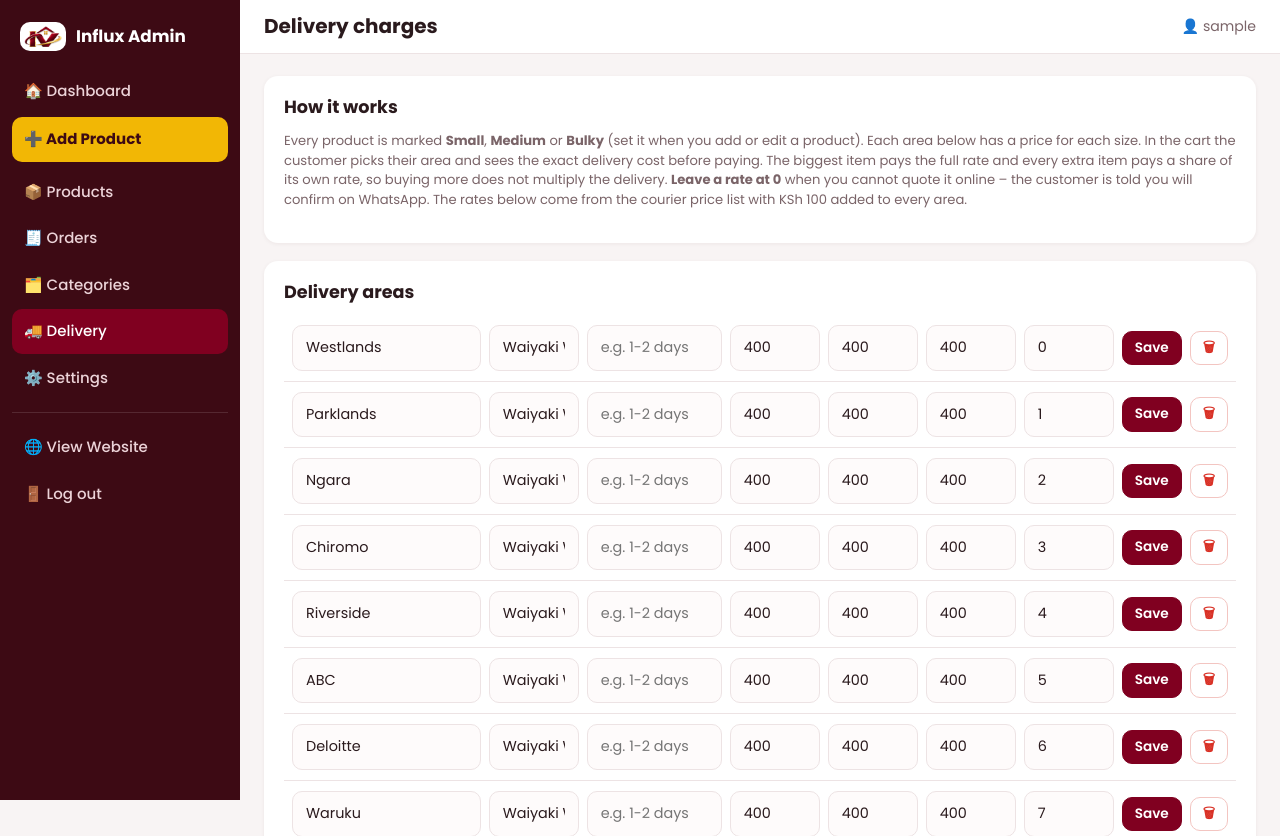
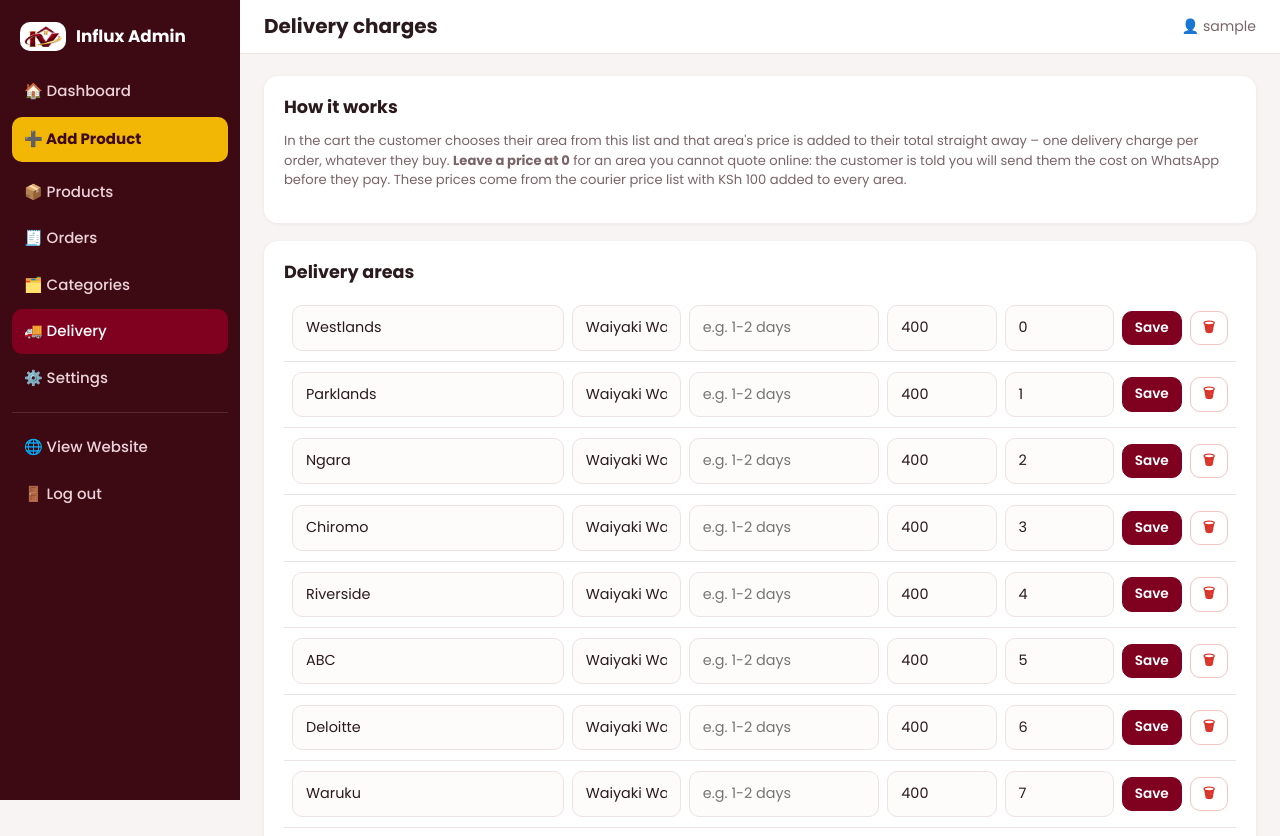
Before and after one commit to AUSTIN-OMONDI/infulx-ventures, a Flask app: page /admin/delivery in a window 1280 px wide. Shown: the top 836 px of the page. Run offline with Flask 3, Linux system fonts and the light colour scheme; the visitor is signed in with stand-in values (Sample User, id 1); data comes from the database, SQL or seed files in the repository; tables that the repository leaves empty hold one stand-in row (values such as "Sample post").

Commit message:
One delivery charge per order: the price of the area chosen
Removes the size classes and the extra-item percentage. Delivery is now
simply the catalogue price of the area picked in the cart, and 0 means the
seller quotes the customer.

Co-Authored-By: Claude Opus 5 <noreply@anthropic.com>

```diff
--- a/app.py
+++ b/app.py
@@ -97,10 +97,9 @@ CREATE TABLE IF NOT EXISTS admins (
 CREATE TABLE IF NOT EXISTS delivery_zones (
     id INTEGER PRIMARY KEY AUTOINCREMENT,
     name TEXT NOT NULL,
+    road TEXT DEFAULT '',
     note TEXT DEFAULT '',
-    small INTEGER DEFAULT 0,
-    medium INTEGER DEFAULT 0,
-    bulky INTEGER DEFAULT 0,
+    price INTEGER DEFAULT 0,
     sort INTEGER DEFAULT 0
 );
 """
@@ -109,14 +108,9 @@ CREATE TABLE IF NOT EXISTS delivery_zones (
 MIGRATIONS = {
     "products": [("size_class", "TEXT DEFAULT 'medium'")],
     "orders": [("delivery_zone", "TEXT DEFAULT ''"), ("delivery_fee", "INTEGER DEFAULT 0")],
-    "delivery_zones": [("road", "TEXT DEFAULT ''")],
+    "delivery_zones": [("road", "TEXT DEFAULT ''"), ("price", "INTEGER DEFAULT 0")],
 }
 
-SIZE_CLASSES = [
-    ("small", "Small", "Hot combs, straighteners, blow dryers"),
-    ("medium", "Medium", "Fryers, heaters, racks"),
-    ("bulky", "Bulky", "Washing machines, fridges, cookers"),
-]
 
 # Delivery price list (courier rates with KSh 100 handling already added).
 # A rate of 0 means we cannot quote it online - the customer is told we confirm on WhatsApp.
@@ -199,7 +193,6 @@ DEFAULT_SETTINGS = {
     "email": "",
     "location": "Nairobi, Kenya",
     "delivery_note": "Countrywide delivery available. Wholesale prices for bulk orders.",
-    "extra_item_percent": "50",
     "delivery_quote_note": "We will send you the delivery cost on WhatsApp before you pay. "
                            "Delivery is to your nearest courier office or bus stage.",
 }
@@ -330,8 +323,8 @@ def load_zones(db):
     """Replace all delivery areas with the price list in DEFAULT_ZONES."""
     db.execute("DELETE FROM delivery_zones")
     for sort, (road, name, price) in enumerate(DEFAULT_ZONES):
-        db.execute("""INSERT INTO delivery_zones(road, name, note, small, medium, bulky, sort)
-                      VALUES (?,?,'',?,?,?,?)""", (road, name, price, price, price, sort))
+        db.execute("INSERT INTO delivery_zones(road, name, note, price, sort) VALUES (?,?,'',?,?)",
+                   (road, name, price, sort))
 
 
 def get_zones():
@@ -345,25 +338,16 @@ def zones_by_road():
     return grouped
 
 
-def delivery_quote(zone, items):
-    """Delivery cost for one order.
+def delivery_quote(zone, items=None):
+    """Delivery cost for one order: the price of the area the customer picked.
 
-    items: list of (size_class, qty). The biggest item pays the full rate and every other
-    item pays a share of its own rate (extra_item_percent, 50% by default), so buying more
-    never multiplies the delivery cost. A zone rate of 0 means we cannot quote it online.
+    A zone price of 0 means the area is not in the price list, so the seller quotes it.
     """
-    if not zone or not items:
-        return {"fee": 0, "quote": False, "zone": zone["name"] if zone else ""}
-    rates = []
-    for size, qty in items:
-        rate = zone[size if size in ("small", "medium", "bulky") else "medium"]
-        if not rate:
-            return {"fee": 0, "quote": True, "zone": zone["name"]}
-        rates += [rate] * max(1, int(qty))
-    rates.sort(reverse=True)
-    pct = to_int(get_settings().get("extra_item_percent"), 50)
-    fee = rates[0] + sum(round(r * pct / 100) for r in rates[1:])
-    return {"fee": int(fee), "quote": False, "zone": zone["name"]}
+    if not zone:
+        return {"fee": 0, "quote": False, "zone": ""}
+    if not zone["price"]:
+        return {"fee": 0, "quote": True, "zone": zone["name"]}
+    return {"fee": int(zone["price"]), "quote": False, "zone": zone["name"]}
 
 
 def get_categories(nonempty=False):
@@ -433,7 +417,6 @@ def inject_globals():
         "asset_v": asset_v,
         "zones": get_zones(),
         "zones_by_road": zones_by_road(),
-        "size_labels": {k: label for k, label, _ in SIZE_CLASSES},
     }
 
 
@@ -478,11 +461,9 @@ def product(slug):
     images = get_db().execute("SELECT * FROM product_images WHERE product_id = ? ORDER BY sort, id",
                               (p["id"],)).fetchall()
     related = product_query("p.category_id = ? AND p.id != ?", (p["category_id"], p["id"]), limit=4)
-    zones = get_zones()
-    size = p["size_class"] or "medium"
-    rates = [z[size] for z in zones if z[size]]
+    rates = [z["price"] for z in get_zones() if z["price"]]
     return render_template("product.html", p=p, images=images, related=related,
-                           from_fee=min(rates) if rates else 0, any_quote=any(not z[size] for z in zones))
+                           from_fee=min(rates) if rates else 0)
 
 
 @app.route("/cart")
@@ -500,7 +481,6 @@ def api_products():
     return jsonify([{
         "id": r["id"], "name": r["name"], "price": r["price"], "in_stock": bool(r["in_stock"]),
         "image": img_url(r["image"]), "url": url_for("product", slug=r["slug"]),
-        "size": r["size_class"] or "medium",
     } for r in rows])
 
 
@@ -508,10 +488,9 @@ def api_products():
 def api_delivery():
     """Zone rates, so the cart can show the delivery cost before the order is placed."""
     return jsonify({
-        "extra_item_percent": to_int(get_settings().get("extra_item_percent"), 50),
         "quote_note": get_settings().get("delivery_quote_note", ""),
-        "zones": [{"id": z["id"], "name": z["name"], "note": z["note"],
-                   "small": z["small"], "medium": z["medium"], "bulky": z["bulky"]} for z in get_zones()],
+        "zones": [{"id": z["id"], "name": z["name"], "note": z["note"], "price": z["price"]}
+                  for z in get_zones()],
     })
 
 
@@ -532,7 +511,7 @@ def checkout():
     db = get_db()
     marks = ",".join("?" * len(items))
     products = db.execute(
-        f"SELECT id, name, price, size_class FROM products WHERE id IN ({marks}) AND in_stock = 1",
+        f"SELECT id, name, price FROM products WHERE id IN ({marks}) AND in_stock = 1",
         list(items)).fetchall()
     if not products:
         flash("The items in your cart are no longer available.", "error")
@@ -541,7 +520,7 @@ def checkout():
 
     # delivery is worked out here, never taken from the browser
     zone = db.execute("SELECT * FROM delivery_zones WHERE id = ?", (to_int(f.get("zone_id")),)).fetchone()
-    quote = delivery_quote(zone, [(p["size_class"] or "medium", items[p["id"]]) for p in products])
+    quote = delivery_quote(zone)
     total = goods + quote["fee"]
 
     code = "INF" + datetime.now().strftime("%y%m%d") + secrets.token_hex(2).upper()
@@ -666,17 +645,16 @@ def admin_product_form(pid=None):
             flash("Product name and a price above 0 are required.", "error")
         else:
             old_price = to_int(f.get("old_price")) or None
-            size = f.get("size_class") if f.get("size_class") in dict((k, 1) for k, _, _ in SIZE_CLASSES) else "medium"
             data = (name, to_int(f.get("category_id")) or None, price, old_price,
                     f.get("description", "").strip(), 1 if f.get("in_stock") else 0,
-                    1 if f.get("featured") else 0, size)
+                    1 if f.get("featured") else 0)
             if p:
                 db.execute("""UPDATE products SET name=?, category_id=?, price=?, old_price=?, description=?,
-                              in_stock=?, featured=?, size_class=?, slug=? WHERE id=?""",
+                              in_stock=?, featured=?, slug=? WHERE id=?""",
                            data + (unique_slug("products", name, pid), pid))
             else:
                 cur = db.execute("""INSERT INTO products(name, category_id, price, old_price, description,
-                                    in_stock, featured, size_class, slug) VALUES (?,?,?,?,?,?,?,?,?)""",
+                                    in_stock, featured, slug) VALUES (?,?,?,?,?,?,?,?)""",
                                  data + (unique_slug("products", name),))
                 pid = cur.lastrowid
             start = db.execute("SELECT COALESCE(MAX(sort), -1) + 1 FROM product_images WHERE product_id = ?",
@@ -700,7 +678,7 @@ def admin_product_form(pid=None):
             return redirect(url_for("admin_product_form", pid=pid))
     images = db.execute("SELECT * FROM product_images WHERE product_id = ? ORDER BY sort, id",
                         (pid,)).fetchall() if pid else []
-    return render_template("admin/product_form.html", p=p, images=images, sizes=SIZE_CLASSES,
+    return render_template("admin/product_form.html", p=p, images=images,
                            categories=get_categories(), form=request.form)
 
 
@@ -798,29 +776,25 @@ def admin_delivery():
         if f.get("form") == "zone":
             name = f.get("name", "").strip()
             zid = to_int(f.get("id"))
-            rates = (f.get("road", "").strip()[:60], f.get("note", "").strip()[:120], to_int(f.get("small")),
-                     to_int(f.get("medium")), to_int(f.get("bulky")), to_int(f.get("sort")))
+            rates = (f.get("road", "").strip()[:60], f.get("note", "").strip()[:120],
+                     to_int(f.get("price")), to_int(f.get("sort")))
             if not name:
                 flash("Area name is required.", "error")
             elif zid:
-                db.execute("""UPDATE delivery_zones SET name=?, road=?, note=?, small=?, medium=?, bulky=?,
-                              sort=? WHERE id=?""", (name,) + rates + (zid,))
+                db.execute("UPDATE delivery_zones SET name=?, road=?, note=?, price=?, sort=? WHERE id=?",
+                           (name,) + rates + (zid,))
                 flash("Delivery area updated.", "success")
             else:
-                db.execute("""INSERT INTO delivery_zones(name, road, note, small, medium, bulky, sort)
-                              VALUES (?,?,?,?,?,?,?)""", (name,) + rates)
+                db.execute("INSERT INTO delivery_zones(name, road, note, price, sort) VALUES (?,?,?,?,?)",
+                           (name,) + rates)
                 flash("Delivery area added.", "success")
         else:
-            db.execute("INSERT OR REPLACE INTO settings(key, value) VALUES ('extra_item_percent', ?)",
-                       (str(max(0, min(to_int(f.get("extra_item_percent"), 50), 100))),))
             db.execute("INSERT OR REPLACE INTO settings(key, value) VALUES ('delivery_quote_note', ?)",
                        (f.get("delivery_quote_note", "").strip()[:300],))
             flash("Delivery settings saved.", "success")
         db.commit()
         return redirect(url_for("admin_delivery"))
-    example = db.execute("SELECT name, price, size_class FROM products ORDER BY price DESC LIMIT 1").fetchone()
-    return render_template("admin/delivery.html", zones=get_zones(), grouped=zones_by_road(),
-                           sizes=SIZE_CLASSES, example=example)
+    return render_template("admin/delivery.html", zones=get_zones(), grouped=zones_by_road())
 
 
 @app.route("/admin/delivery/<int:zid>/delete", methods=["POST"])
--- a/templates/admin/delivery.html
+++ b/templates/admin/delivery.html
@@ -5,12 +5,11 @@
 <div class="panel">
   <h2>How it works</h2>
   <p class="muted small">
-    Every product is marked <b>Small</b>, <b>Medium</b> or <b>Bulky</b> (set it when you add or edit a product).
-    Each area below has a price for each size. In the cart the customer picks their area and sees the exact
-    delivery cost before paying. The biggest item pays the full rate and every extra item pays a share of its own
-    rate, so buying more does not multiply the delivery.
-    <b>Leave a rate at 0</b> when you cannot quote it online – the customer is told you will confirm on WhatsApp.
-    The rates below come from the courier price list with KSh 100 added to every area.
+    In the cart the customer chooses their area from this list and that area's price is added to their total
+    straight away – one delivery charge per order, whatever they buy.
+    <b>Leave a price at 0</b> for an area you cannot quote online: the customer is told you will send them the
+    cost on WhatsApp before they pay.
+    These prices come from the courier price list with KSh 100 added to every area.
   </p>
 </div>
 
@@ -18,11 +17,11 @@
   <h2>Delivery areas</h2>
   <div class="table-wrap">
     <table class="tbl zone-tbl">
-      <thead><tr><th>Area</th><th>Road</th><th>Small</th><th>Medium</th><th>Bulky</th><th>Order</th><th></th></tr></thead>
+      <thead><tr><th>Area</th><th>Road</th><th>Note</th><th>Price</th><th>Order</th><th></th></tr></thead>
       <tbody>
       {% for z in zones %}
         <tr>
-          <td colspan="7" class="zone-cell">
+          <td colspan="6" class="zone-cell">
             <form method="post" class="zone-form">
               <input type="hidden" name="_csrf" value="{{ csrf_token() }}">
               <input type="hidden" name="form" value="zone">
@@ -30,9 +29,7 @@
               <input name="name" value="{{ z.name }}" required aria-label="Area name">
               <input name="road" value="{{ z.road }}" placeholder="Road / group" aria-label="Road">
               <input name="note" value="{{ z.note }}" placeholder="e.g. 1-2 days" aria-label="Note" class="sort-in">
-              <input name="small" type="number" min="0" value="{{ z.small }}" aria-label="Small rate">
-              <input name="medium" type="number" min="0" value="{{ z.medium }}" aria-label="Medium rate">
-              <input name="bulky" type="number" min="0" value="{{ z.bulky }}" aria-label="Bulky rate">
+              <input name="price" type="number" min="0" value="{{ z.price }}" aria-label="Delivery price">
               <input name="sort" type="number" value="{{ z.sort }}" class="sort-in" aria-label="Order">
               <button class="btn btn-sm btn-primary">Save</button>
             </form>
@@ -57,23 +54,17 @@
     <label>Road / group<input name="road" placeholder="e.g. Thika Road"></label>
     <label>Order<input name="sort" type="number" value="{{ zones | length }}"></label>
   </div>
-  <div class="row3">
-    {% for key, label, hint in sizes %}
-      <label>{{ label }} (KSh)<input name="{{ key }}" type="number" min="0" value="0" inputmode="numeric">
-        <small class="muted">{{ hint }}</small></label>
-    {% endfor %}
-  </div>
+  <label class="narrow-field">Delivery price (KSh)
+    <input name="price" type="number" min="0" value="0" inputmode="numeric">
+    <small class="muted">0 = you will quote this customer</small>
+  </label>
   <button class="btn btn-primary">➕ Add area</button>
 </form>
 
 <form method="post" class="panel narrow-panel">
   <input type="hidden" name="_csrf" value="{{ csrf_token() }}">
   <h2>Delivery settings</h2>
-  <label>Charge for each extra item (%)
-    <input name="extra_item_percent" type="number" min="0" max="100" value="{{ S.extra_item_percent }}">
-    <small class="muted">0% = one delivery fee per order · 100% = full rate for every item</small>
-  </label>
-  <label>Message when a rate cannot be quoted
+  <label>Message shown when an area has no price
     <textarea name="delivery_quote_note" rows="3">{{ S.delivery_quote_note }}</textarea>
   </label>
   <button class="btn btn-primary">💾 Save</button>
--- a/templates/base.html
+++ b/templates/base.html
@@ -125,7 +125,7 @@
     <div class="modal-box" role="dialog" aria-modal="true" aria-labelledby="delivTitle">
       <button type="button" class="modal-x" data-close-deliv aria-label="Close">×</button>
       <h3 id="delivTitle">🚚 Delivery charges</h3>
-      <p class="muted small">Charges are per delivery. The largest item pays the full rate and every extra item is charged less.</p>
+      <p class="muted small">One delivery charge per order, based on the area you choose in the cart.</p>
       <input type="search" id="delivSearch" placeholder="Type your area, e.g. Kasarani" aria-label="Search your area">
       <div class="deliv-list" id="delivList">
         {% for road, list in zones_by_road.items() %}
@@ -133,7 +133,7 @@
             <h4>{{ road }}</h4>
             {% for z in list %}
               <div class="deliv-row" data-area="{{ (z.name ~ ' ' ~ road) | lower }}">
-                <span>{{ z.name }}</span><b>{{ z.small | ksh if z.small else 'On WhatsApp' }}</b>
+                <span>{{ z.name }}</span><b>{{ z.price | ksh if z.price else 'We quote you' }}</b>
               </div>
             {% endfor %}
           </div>
--- a/templates/cart.html
+++ b/templates/cart.html
@@ -24,7 +24,7 @@
           <option value="">– Choose your area –</option>
           {% for road, list in zones_by_road.items() %}
             <optgroup label="{{ road }}">
-              {% for z in list %}<option value="{{ z.id }}">{{ z.name }}{% if z.small %} – {{ z.small | ksh }}{% endif %}</option>{% endfor %}
+              {% for z in list %}<option value="{{ z.id }}">{{ z.name }}{% if z.price %} – {{ z.price | ksh }}{% endif %}</option>{% endfor %}
             </optgroup>
           {% endfor %}
         </select>
--- a/templates/product.html
+++ b/templates/product.html
@@ -46,7 +46,7 @@
         <span class="pd-deliv-ico">🚚</span>
         <span>
           {% if from_fee %}Delivery from <b>{{ from_fee | ksh }}</b>{% else %}Delivery charged by area{% endif %}
-          <small class="muted">{{ size_labels.get(p.size_class or 'medium') }} item · <u>see all delivery rates</u></small>
+          <small class="muted">One charge per order · <u>see all delivery rates</u></small>
         </span>
       </button>
 
```
Also changed, not shown: seed.py (+3 -9 lines), static/js/app.js (+6 -20 lines), templates/admin/product_form.html (+0 -8 lines).
